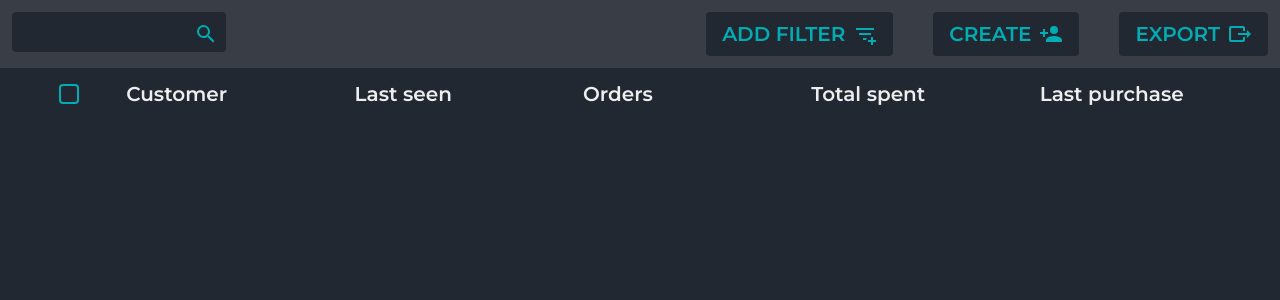
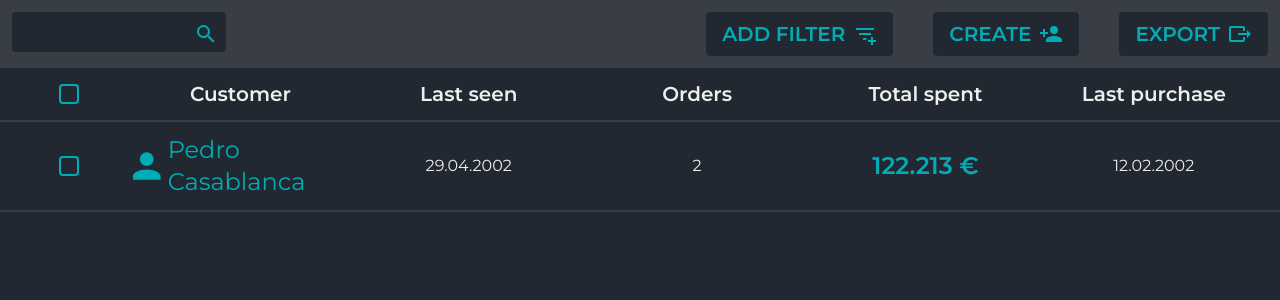
Before and after one commit to PinedaDev/portfolio-like-website-with-react, a React (Vite) app in the folder assignment3/: page / in a window 1280 px wide. Shown: the top 300 px of the page. Built offline with nearby package versions, Linux system fonts and the light colour scheme; a web font is replaced by a local one.

Commit message:
added user card

```diff
--- a/assignment3/src/components/data_view/DataView.jsx
+++ b/assignment3/src/components/data_view/DataView.jsx
@@ -1,10 +1,28 @@
 import React from 'react'
 import TableHeader from './table_header/TableHeader'
+import UserCard from './user_card/UserCard'
 
 const DataView = () => {
+    const customers = [
+        {
+            id: 1136162,
+            name: 'Pedro Casablanca',
+            lastSeen: '29.04.2002',
+            orders: 2,
+            spent: 122.213,
+            lastPurchase: '12.02.2002'
+        }
+    ]
+
+    const showCustomers = () => (
+        customers.map(customer => (
+            <UserCard key={customer.id} {...customer} />
+        ))
+    )
     return (
         <div>
             <TableHeader />
+            {showCustomers()}
         </div>
     )
 }
--- /dev/null
+++ b/assignment3/src/components/data_view/currency/Currency.jsx
@@ -0,0 +1,11 @@
+import React from 'react'
+
+const Currency = ({ value }) => {
+    return (
+        <span className='font-semibold text-accent text-2xl'>
+            {value} €
+        </span>
+    )
+}
+
+export default Currency
--- a/assignment3/src/components/data_view/table_header/TableHeader.jsx
+++ b/assignment3/src/components/data_view/table_header/TableHeader.jsx
@@ -17,7 +17,7 @@ const TableHeader = () => {
         ))
     )
     return (
-        <div className='grid grid-cols-[1fr_repeat(5,_2fr)] p-3'>
+        <div className='grid grid-cols-[1fr_repeat(5,_2fr)] p-3 place-items-center'>
             <CheckBox />
             {showCategory()}
         </div>
--- /dev/null
+++ b/assignment3/src/components/data_view/user_card/UserCard.jsx
@@ -0,0 +1,23 @@
+import React from 'react'
+
+import CheckBox from '../../global/checkbox/CheckBox'
+import UserName from '../user_name/UserName'
+import Currency from '../currency/Currency'
+
+const UserCard = ({ name, lastSeen, orders, spent, lastPurchase }) => {
+
+    return (
+        <div className='grid grid-cols-[1fr_repeat(5,_2fr)]
+        p-3 list-none border-t-2 border-b-2 border-secondary
+        text-third place-items-center'>
+            <CheckBox />
+            <UserName name={name} />
+            <span>{lastSeen}</span>
+            <span>{orders}</span>
+            <Currency value={spent} />
+            <span>{lastPurchase}</span>
+        </div>
+    )
+}
+
+export default UserCard
--- /dev/null
+++ b/assignment3/src/components/data_view/user_name/UserName.jsx
@@ -0,0 +1,22 @@
+import React from 'react';
+import Icon from '@mdi/react';
+import { mdiAccount } from '@mdi/js';
+
+const UserName = ({ name }) => {
+    return (
+        <>
+            <div className='flex items-center text-accent'>
+                <Icon
+                    className='mt-auto mb-auto'
+                    path={mdiAccount}
+                    size={2}
+                />
+                <span className='text-2xl'>
+                    {name}
+                </span>
+            </div>
+        </>
+    )
+}
+
+export default UserName
```
